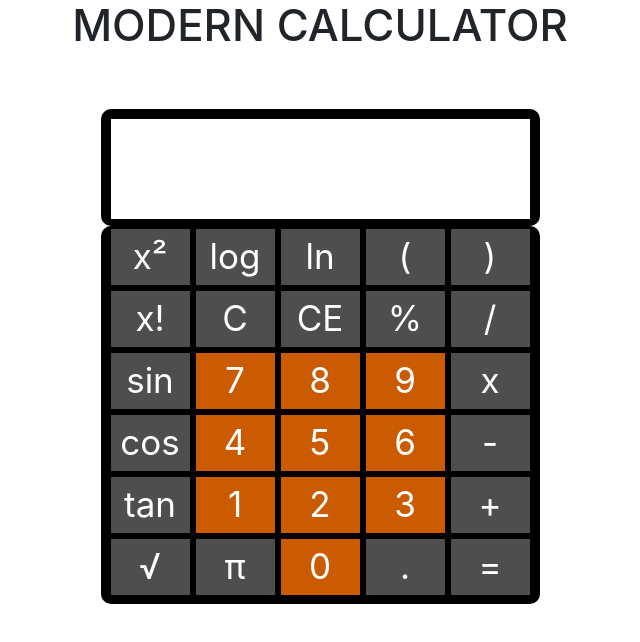
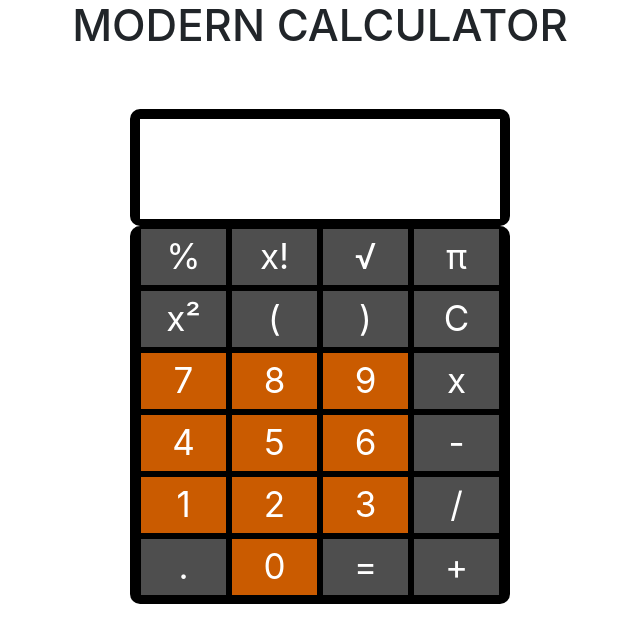
Before and after one commit to mahnoor-ali/LGM-Internship-WebDevelopment, a React (Create React App) app in the folder calculator/: page / in a window 1280 px wide. Shown: the top 642 px of the page, without its empty margins (320-960 px from the left). Built offline with nearby package versions, Linux system fonts and the light colour scheme.

Commit message:
functionalities added

```diff
--- a/calculator/public/assets/style.css
+++ b/calculator/public/assets/style.css
@@ -3,7 +3,7 @@
 }
 .button {
   /* at about 400px width of screen, Btn width reduce to 70px almost */
-  width: 81px;
+  width: 87px;
   margin: 2px;
   height: 58px;
   background-color: #4e4e4e;
@@ -14,7 +14,7 @@
 #keyPad {
   border-radius: 10px;
   margin: auto;
-  width: 439px;
+  width: 380px;
   background-color: black;
   border-bottom: 6px solid black;
   border-right: 2px solid black;
@@ -26,7 +26,7 @@
 }
 
 #screen {
-  width: 439px;
+  width: 380px;
   border: 10px solid black;
   border-bottom: 7px solid black;
   margin: auto;
--- a/calculator/src/components/Calculator.js
+++ b/calculator/src/components/Calculator.js
@@ -6,9 +6,10 @@ export default function Calculator() {
     const [lastCharacter, setLastCharacter] = useState('');
     const [result, setResult] = useState('');
     const [expression, setExpression] = useState('');
-    const buttonsList = ['x²', 'log', 'ln', '(', ')', 'x!', 'C', 'CE', '%', '/', 'sin', '7', '8', '9', 'x', 'cos', '4', '5', '6', '-', 'tan', '1', '2', '3', '+', '√', 'π', '0', '.', '='];
+    // const buttonsList = ['x²', 'log', 'ln', '(', ')', 'x!', 'C', 'CE', '%', '/', 'sin', '7', '8', '9', 'x', 'cos', '4', '5', '6', '-', 'tan', '1', '2', '3', '+', '√', 'π', '0', '.', '='];
+     const buttonsList = ['%', 'x!', '√', 'π','x²', '(', ')', 'C','7', '8', '9', 'x','4', '5', '6', '-','1', '2', '3', '/',  '.', '0', '=','+'];
     const operand = ['0', '1', '2', '3', '4', '5', '6', '7', '8', '9'];
-    const operatorFirst = ['log', 'ln', 'sin', 'cos', 'tan', '√']; //contains those operators that can be first in the expression
+    const operatorFirst = ['(','√']; //contains those operators that can be first in the expression
     const operatorLater = ['x²', 'x!', '%', '/', '-', '+', '*']; //contains those operators that cannot be first in the expression
 
 
@@ -17,6 +18,10 @@ export default function Calculator() {
         for (var i = 2; i <= n; i++)
             ans = ans * i;
         return ans;
+    }
+    const reset= () => {
+        setLastCharacter('');
+        setExpression('');
     }
 
     const evaluateExpression = (character) => {
@@ -28,33 +33,35 @@ export default function Calculator() {
         if ((lastCharacter === '' || (operatorFirst.includes(lastCharacter))) && (operatorLater.includes(character))) {
             // to avoid adding multiple operators in a row that results in an error
             setResult("BAD EXPRESSION");
-            setLastCharacter('');
-            setExpression('');
+            reset();
         }
         // consecutive occurence of " binary then unary operator" OR "binary then binary operator" is not allowed
         else if ((operatorLater.includes(lastCharacter)) && ((operatorFirst.includes(character)) || (operatorLater.includes(character)))) {
             //to avoid adding multiple operators in a row that results in an error
             setResult("BAD EXPRESSION");
-            setLastCharacter('');
-            setExpression('');
+            reset();
         }
         else if ((lastCharacter === "/") && (character === "0")) {
             setResult("DIVISION BY ZERO ERROR!");
-            setLastCharacter('');
-            setExpression('');
+            reset();
         }
         else {
+            if ((lastCharacter === '√')&&(operand.includes(character))) {
+                let resultt=Math.sqrt(character);
+                setResult(resultt);
+            }
             if (character === '%') {
                 setResult(lastCharacter/100);
             }
             if (character === 'x!') {
                 character = "!";
                 setResult(Factorial(lastCharacter));
+                reset();
             }
             if (character === 'π') {
                 character = "3.1416";
             }
-            if (character === '.') {
+            if ((character === '.')&&(!operand.includes(lastCharacter))) {
                 character = "0.";
             }
             if (character === 'x²') {
@@ -63,7 +70,6 @@ export default function Calculator() {
             if ((character !== '=') && (character !== 'CE') && (character !== 'C')) {
                 setExpression(expression + character);
             }
-
             //if its a valid expression OR equal is pressed, evaluate it and display the result
             if (character === '=') {
                 //if its a valid expression OR equal is pressed, evaluate it and display the result
```
